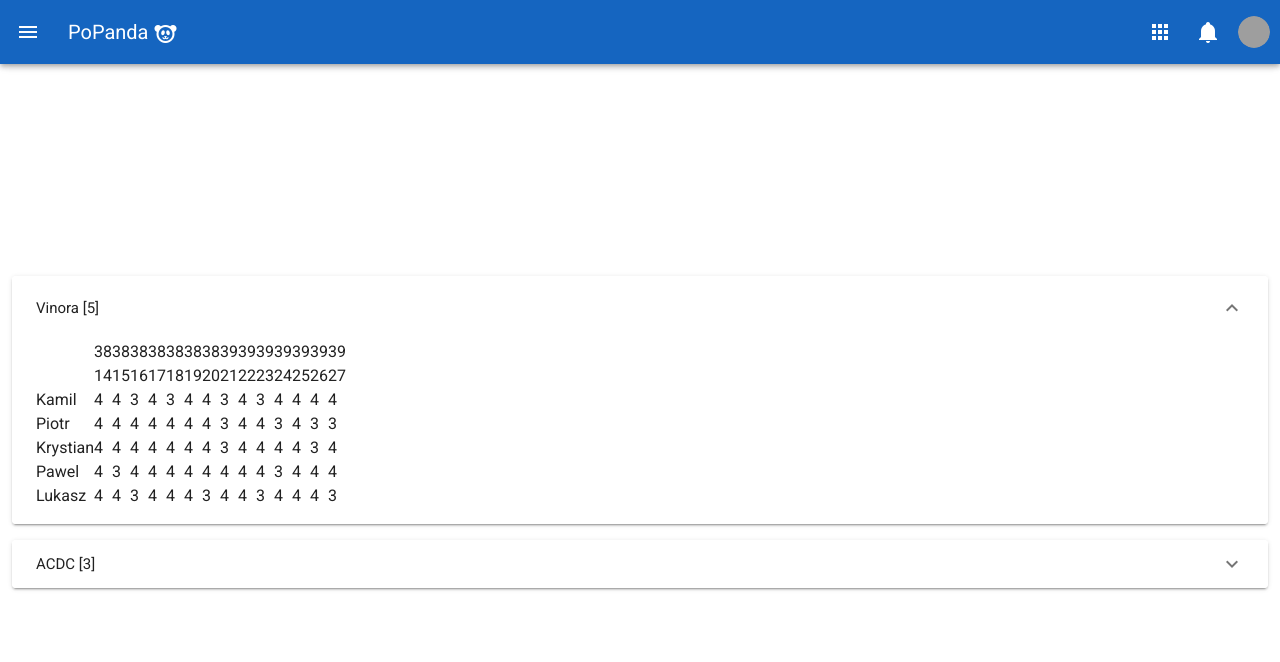
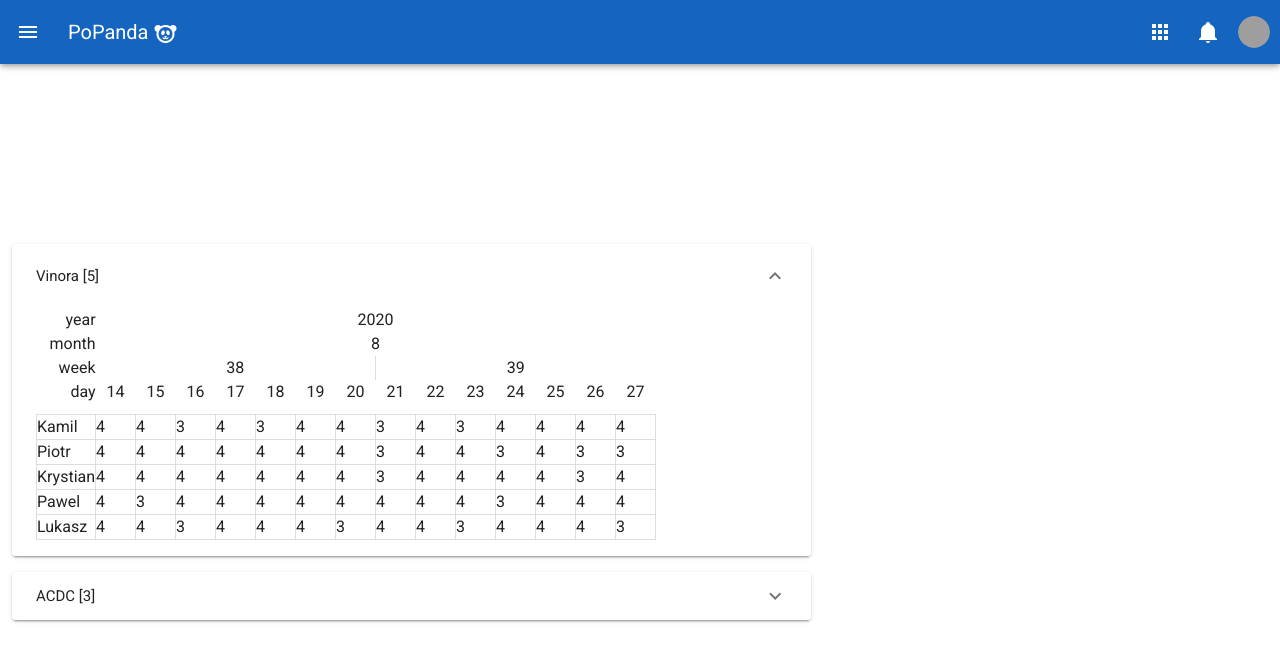
Before and after one commit to reg0/popanda, a Vue app: page / in a window 1280 px wide. Shown: the top 662 px of the page. Built offline with nearby package versions, Linux system fonts and the light colour scheme; grey boxes are pictures that could not be loaded.

Commit message:
split Schedule into subcomponents

```diff
--- a/src/components/schedule/schedule.component.vue
+++ b/src/components/schedule/schedule.component.vue
@@ -1,74 +1,77 @@
 <template>
-  <div class="schedule" id="schedule">
-    <v-overlay :value="!data || data.loading" :absolute="true" :opacity="0.1">
-      <v-progress-circular indeterminate size="64"></v-progress-circular>
-    </v-overlay>
-    <table v-if="data.loaded">
-      <thead>
-        <tr>
-          <th class="stck"></th>
-          <th v-for="date in dates" :key="date.isoDate">{{date.week}}</th>
-        </tr>
-        <tr>
-          <th class="stck"></th>
-          <th v-for="date in dates" :key="date.isoDate">{{date.day}}</th>
-        </tr>
-      </thead>
-      <tbody>
-        <tr v-for="person in data.people" :key="person.id">
-          <td class="stck">
-            {{ person.firstName }}
-          </td>
-          <td v-for="activity in data.activities[person.id]" :key="activity.id">
-            {{ activity.type }}
-          </td>
-        </tr>
-      </tbody>
+  <div class="schedule">
+    <table>
+      <v-overlay :value="!data || data.loading" :absolute="true" :opacity="0.1">
+        <v-progress-circular indeterminate size="64"></v-progress-circular>
+      </v-overlay>
+      <ScheduleHeader :dates="dates" :scale="scale" />
+      <ScheduleBody v-if="data.loaded" :dates="dates" :people="data.people" :activities="data.activities" />
+      <ScheduleBodyStub v-else :peopleCount="team.peopleCount" :datesCount="dates.length" />
     </table>
   </div>
 </template>
 
 <style lang="scss">
-  $color: navy;
+  $color: #ddd;
 
   .schedule {
-    width: 800px;
-    // position: relative;
+    table {
+      thead {
+        th {
+          border-right: solid 1px $color;
+
+          &.row-title {
+            text-align: right;
+            border: none;
+          }
+        }
+
+        &, tr:last-child th, th:last-child {
+          border: none;
+        }
+        tr:last-child th {
+          padding-bottom: 10px;
+        }
+      }
+    }
   }
 
-  // table {
-  //   width: 2000px;
-  //   cursor: grab;
-  // }
+  td {
+    border: solid 1px $color;
+    min-width: 40px;
 
-  // tr:nth-child(2n) {
-  //   background: #f9f9f9;
-  //   .stck {
-  //     background: #f9f9f9;
-  //   }
-  // }
-
-  // td, th {
-  //   // border: solid 1px $color;
-  //   min-width: 150px;
-  // }
-
-  // .stck {
-  //   position: sticky;
-  //   left: 0px;
-  //   background: white;
-  // }
+    &:empty::after {
+      content: "\00a0";
+    }
+  }
 </style>
 
 <script lang="ts">
-// import { PersonWithSchedule } from '@/models/person.model';
 import Vue from 'vue';
 import { getArrayOfDates } from '@/utils/date.utils';
+import { IPerson } from '@/interfaces/models/person.model.interface';
+import { IActivity } from '@/interfaces/models/actvity.model.interface';
+import { ITeam } from '@/interfaces/models/team.model.interface';
+import ScheduleHeader from './scheduleHeader.component.vue';
+import ScheduleBody from './scheduleBody.component.vue';
+import ScheduleBodyStub from './scheduleBodyStub.component.vue';
 
 export default Vue.extend({
   name: 'Schedule',
+
+  components: {
+    ScheduleHeader,
+    ScheduleBody,
+    ScheduleBodyStub,
+  },
+
   props: {
-    data: Object,
+    data: {
+      type: Object as () => {people: IPerson[]; activities: {[personId: string]: IActivity[]}},
+    },
+    team: {
+      type: Object as () => ITeam,
+    },
     isoDateFrom: String,
     isoDateTo: String,
     scale: Number,
--- a/src/components/schedule/schedule.page.vue
+++ b/src/components/schedule/schedule.page.vue
@@ -1,13 +1,20 @@
 <template>
+  <div class="content-wrapper">
     <v-expansion-panels :hover="true" :multiple="true" :value="openTeamsIndexes" @change="onChange">
       <v-expansion-panel v-for="team in teams" :key="team.id">
         <v-expansion-panel-header>{{ team.name }} [{{ team.peopleCount }}]</v-expansion-panel-header>
         <v-expansion-panel-content>
-        <Schedule :data="teamsData[team.id]" :isoDateFrom="isoDateFrom" :isoDateTo="isoDateTo" :scale="scale" />
+          <Schedule :data="teamsData[team.id]" :team="team" :isoDateFrom="isoDateFrom" :isoDateTo="isoDateTo" :scale="scale" />
         </v-expansion-panel-content>
       </v-expansion-panel>
     </v-expansion-panels>
+  </div>
 </template>
+<style>
+  .content-wrapper {
+    max-width: 1150px;
+  }
+</style>
 
 <script lang="ts">
 import { IActivity } from '@/interfaces/models/actvity.model.interface';
--- /dev/null
+++ b/src/components/schedule/scheduleBody.component.vue
@@ -0,0 +1,34 @@
+<template>
+  <tbody>
+    <tr v-for="person in people" :key="person.id">
+      <td class="stck">
+        {{ person.firstName }}
+      </td>
+      <td v-for="activity in activities[person.id]" :key="activity.id">
+        {{ activity.type }}
+      </td>
+    </tr>
+  </tbody>
+</template>
+
+<script lang="ts">
+import Vue from 'vue';
+import { IActivity } from '@/interfaces/models/actvity.model.interface';
+import { IPerson } from '@/interfaces/models/person.model.interface';
+import { MyDate } from '@/utils/date.utils';
+
+export default Vue.extend({
+  name: 'ScheduleHeader',
+  props: {
+    people: {
+      type: Array as () => IPerson[],
+    },
+    activities: {
+      type: Object as () => {[personId: string]: IActivity[]},
+    },
+    dates: {
+      type: Array as () => MyDate[],
+    },
+  },
+});
+</script>
--- /dev/null
+++ b/src/components/schedule/scheduleBodyStub.component.vue
@@ -0,0 +1,20 @@
+<template>
+  <tbody>
+    <tr v-for="person in peopleCount" :key="person">
+      <td class="row-title">&nbsp;</td>
+      <td v-for="date in datesCount" :key="date">&nbsp;</td>
+    </tr>
+  </tbody>
+</template>
+
+<script lang="ts">
+import Vue from 'vue';
+
+export default Vue.extend({
+  name: 'ScheduleBodyStub',
+  props: {
+    datesCount: Number,
+    peopleCount: Number,
+  },
+});
+</script>
--- /dev/null
+++ b/src/components/schedule/scheduleHeader.component.vue
@@ -0,0 +1,62 @@
+<template>
+  <thead>
+    <tr>
+      <th class="row-title">year</th>
+      <th v-for="year in colspans.years" :colspan="year.colspan" :key="year.year">{{year.year}}</th>
+    </tr>
+    <tr>
+      <th class="row-title">month</th>
+      <th v-for="month in colspans.months" :colspan="month.colspan" :key="month.month">{{month.month}}</th>
+    </tr>
+    <tr>
+      <th class="row-title">week</th>
+      <th v-for="week in colspans.weeks" :colspan="week.colspan" :key="week.week">{{week.week}}</th>
+    </tr>
+    <tr>
+      <th class="row-title">day</th>
+      <th v-for="date in dates" :key="date.isoDate">{{date.day}}</th>
+    </tr>
+  </thead>
+</template>
+
+<script lang="ts">
+import { MyDate } from '@/utils/date.utils';
+import Vue from 'vue';
+
+export default Vue.extend({
+  name: 'ScheduleHeader',
+  props: {
+    dates: {
+      type: Array as () => MyDate[],
+    },
+    scale: Number,
+  },
+  computed: {
+    colspans() {
+      const result = {
+        weeks: {} as {[week: number]: {week: number; colspan: number}},
+        months: {} as {[month: number]: {month: number; colspan: number}},
+        years: {} as {[year: number]: {year: number; colspan: number}},
+      };
+      this.dates.forEach((date: MyDate) => {
+        if (!result.weeks[date.week]) {
+          result.weeks[date.week] = { week: date.week, colspan: 1 };
+        } else {
+          result.weeks[date.week].colspan += 1;
+        }
+        if (!result.months[date.month]) {
+          result.months[date.month] = { month: date.month, colspan: 1 };
+        } else {
+          result.months[date.month].colspan += 1;
+        }
+        if (!result.years[date.year]) {
+          result.years[date.year] = { year: date.year, colspan: 1 };
+        } else {
+          result.years[date.year].colspan += 1;
+        }
+      });
+      return result;
+    },
+  },
+});
+</script>
```
Lines whose indentation alone changed are shown as unchanged.
